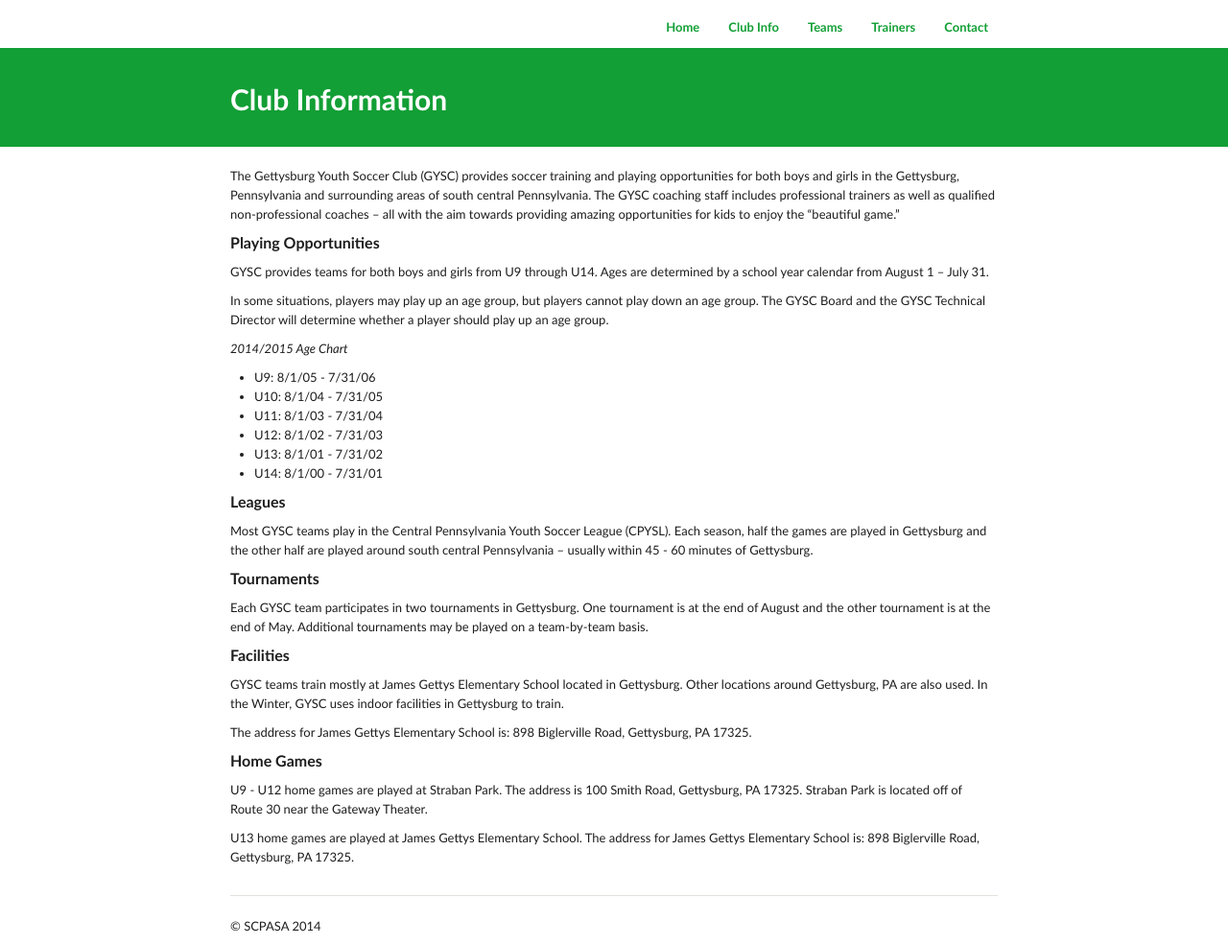
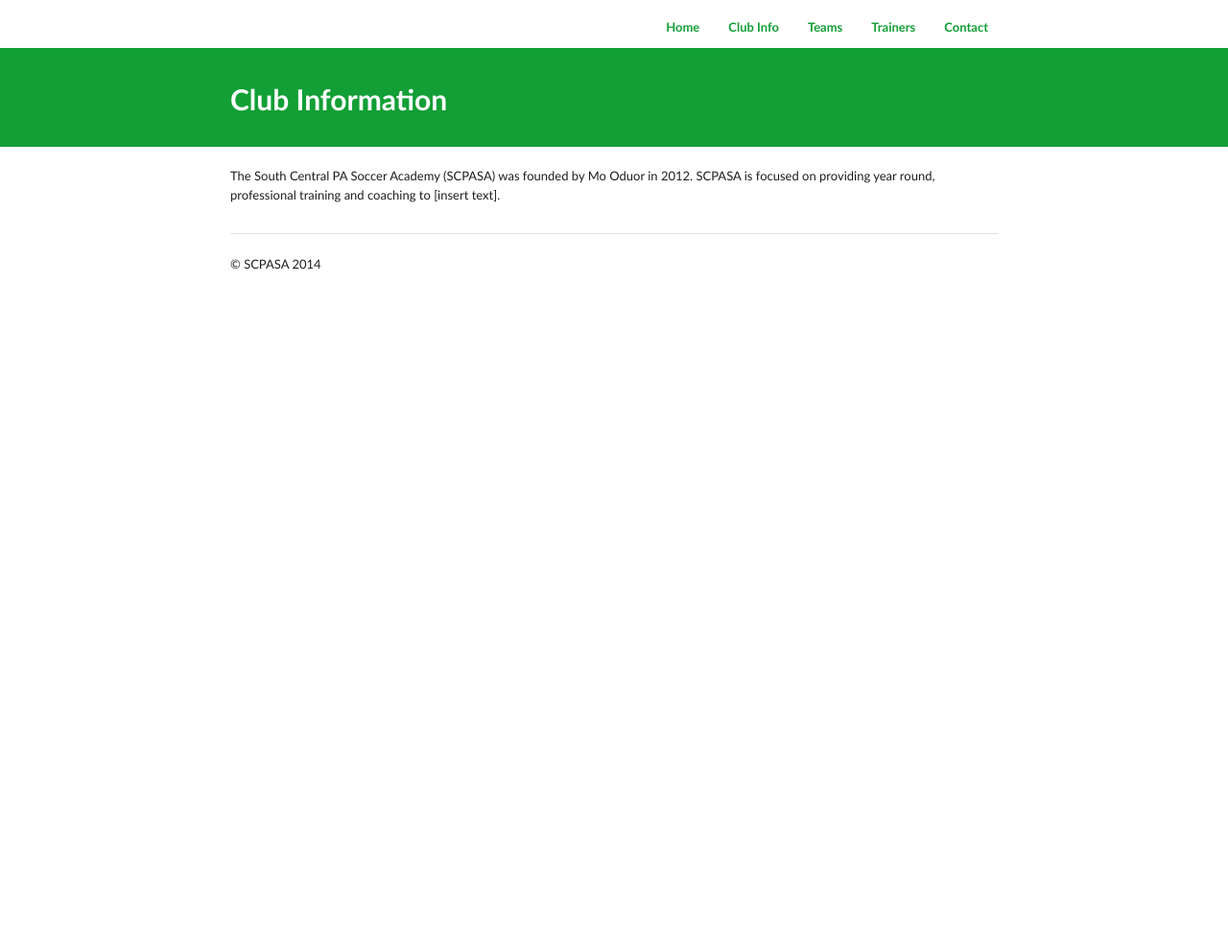
Before and after one commit to SCPASA/SCPASA.github.io, a Jekyll site: the page built from club-info.md, in a window 1280 px wide. Shown: the whole page at 96% size. Built offline with Jekyll 4.4.1, drawn with Linux system fonts in a browser that asks for light colours; Markdown is read by kramdown in place of the engine named in the settings; after the commit the page ends 910 px from its top, so only the background shows below that.

Commit message:
Update club-info.md

```diff
--- a/club-info.md
+++ b/club-info.md
@@ -5,42 +5,4 @@
 tags: gettysburg youth soccer club, gettysburg, youth, soccer, club, information, playing opportunities, leagues, tournaments, facilities
 permalink: /club-info/
 ---
-The Gettysburg Youth Soccer Club (GYSC) provides soccer training and playing opportunities for both boys and girls in the Gettysburg, Pennsylvania and surrounding areas of south central Pennsylvania. The GYSC coaching staff includes professional trainers as well as qualified non-professional coaches – all with the aim towards providing amazing opportunities for kids to enjoy the “beautiful game.”
-
-####Playing Opportunities
-
-GYSC provides teams for both boys and girls from U9 through U14. Ages are determined by a school year calendar from August 1 – July 31.
-
-In some situations, players may play up an age group, but players cannot play down an age group. The GYSC Board and the GYSC Technical Director will determine whether a player should play up an age group.
-
-
-*2014/2015 Age Chart*
-
-<ul>
-<li>U9:  8/1/05 - 7/31/06</li>
-<li>U10: 8/1/04 - 7/31/05</li>
-<li>U11: 8/1/03 - 7/31/04</li>
-<li>U12: 8/1/02 - 7/31/03</li>
-<li>U13: 8/1/01 - 7/31/02</li>
-<li>U14: 8/1/00 - 7/31/01</li>
-</ul>
-
-####Leagues
-
-Most GYSC teams play in the Central Pennsylvania Youth Soccer League (CPYSL). Each season, half the games are played in Gettysburg and the other half are played around south central Pennsylvania – usually within 45 - 60  minutes of Gettysburg.
-
-####Tournaments
-
-Each GYSC team participates in two tournaments in Gettysburg. One tournament is at the end of August and the other tournament is at the end of May. Additional tournaments may be played on a team-by-team basis.
-
-####Facilities
-
-GYSC teams train mostly at James Gettys Elementary School located in Gettysburg. Other locations around Gettysburg, PA are also used. In the Winter, GYSC uses indoor facilities in Gettysburg to train.
-
-The address for James Gettys Elementary School is: 898 Biglerville Road, Gettysburg, PA 17325.
-
-####Home Games
-
-U9 - U12 home games are played at Straban Park. The address is 100 Smith Road, Gettysburg, PA 17325. Straban Park is located off of Route 30 near the Gateway Theater.
-
-U13 home games are played at James Gettys Elementary School. The address for James Gettys Elementary School is: 898 Biglerville Road, Gettysburg, PA 17325.
+The South Central PA Soccer Academy (SCPASA) was founded by Mo Oduor in 2012. SCPASA is focused on providing year round, professional training and coaching to [insert text].
```
